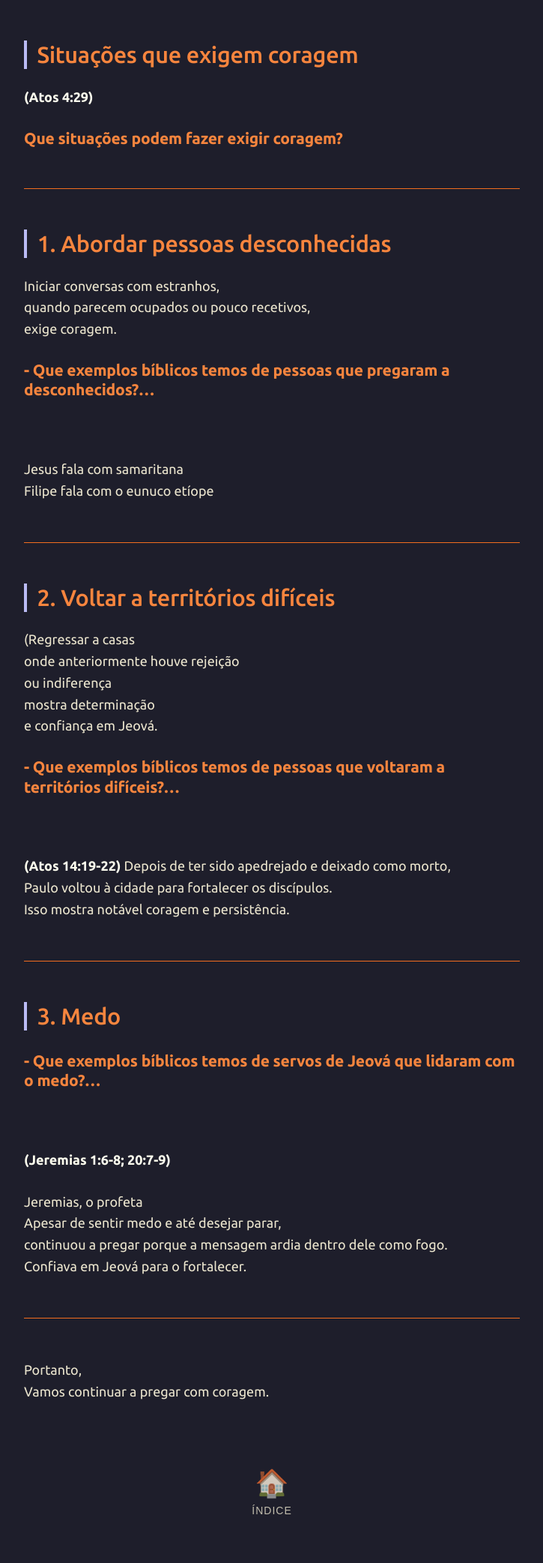
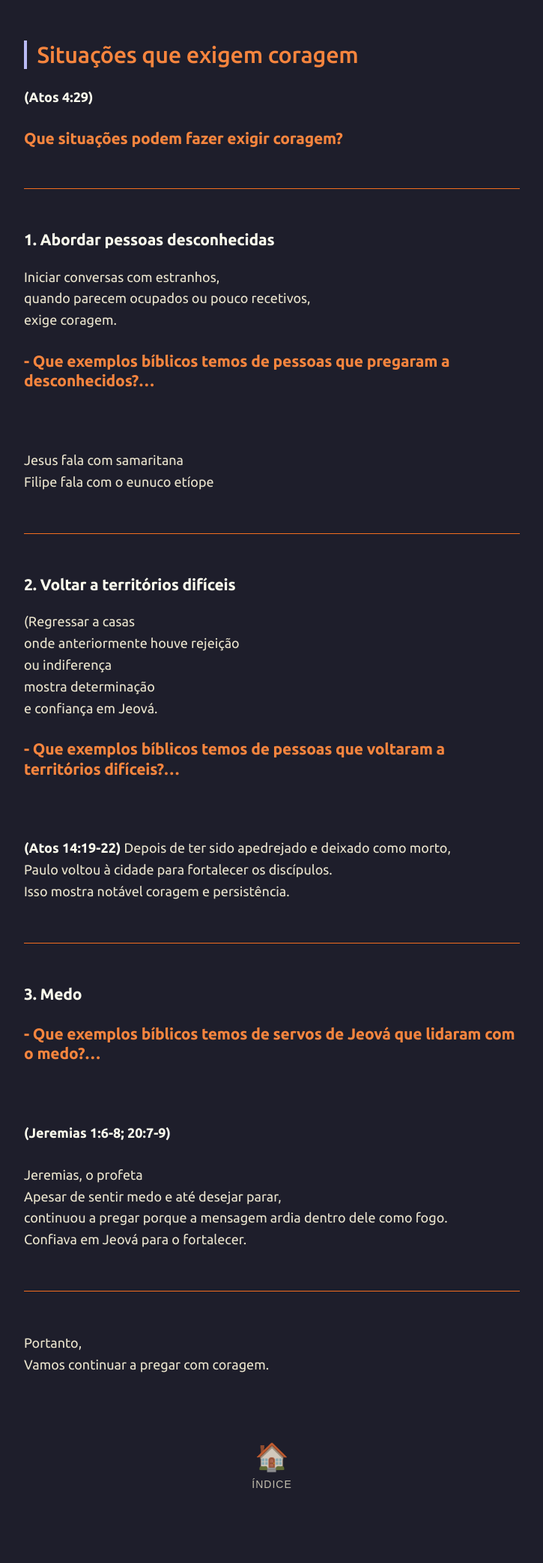
Before and after one commit to joaquim-capitao/jw, a Jekyll site: the page built from saidas/005-saida.md, in a window 1280 px wide. Shown: the whole page at 75% size, without its empty margins (277-1002 px from the left). Built offline with Jekyll 4.4.1, drawn with Linux system fonts in a browser that asks for light colours; our own code applies the rules of GitHub Pages for plain Markdown files; after the commit the page ends 2048 px from its top, so only the background shows below that.

```diff
--- a/saidas/005-saida.md
+++ b/saidas/005-saida.md
@@ -6,7 +6,7 @@
 
 ---
 
-## 1. Abordar pessoas desconhecidas
+### **1. Abordar pessoas desconhecidas**
 
 Iniciar conversas com estranhos,
 quando parecem ocupados ou pouco recetivos,
@@ -20,7 +20,7 @@ Filipe fala com o eunuco etíope
 
 ---
 
-## 2. Voltar a territórios difíceis
+### **2. Voltar a territórios difíceis**
 
 (Regressar a casas
 onde anteriormente houve rejeição
@@ -38,7 +38,7 @@ Isso mostra notável coragem e persistência.
 
 ---
 
-## 3. Medo
+### **3. Medo**
 
 ### - Que exemplos bíblicos temos de servos de Jeová que lidaram com o medo?...
 <br>
```
